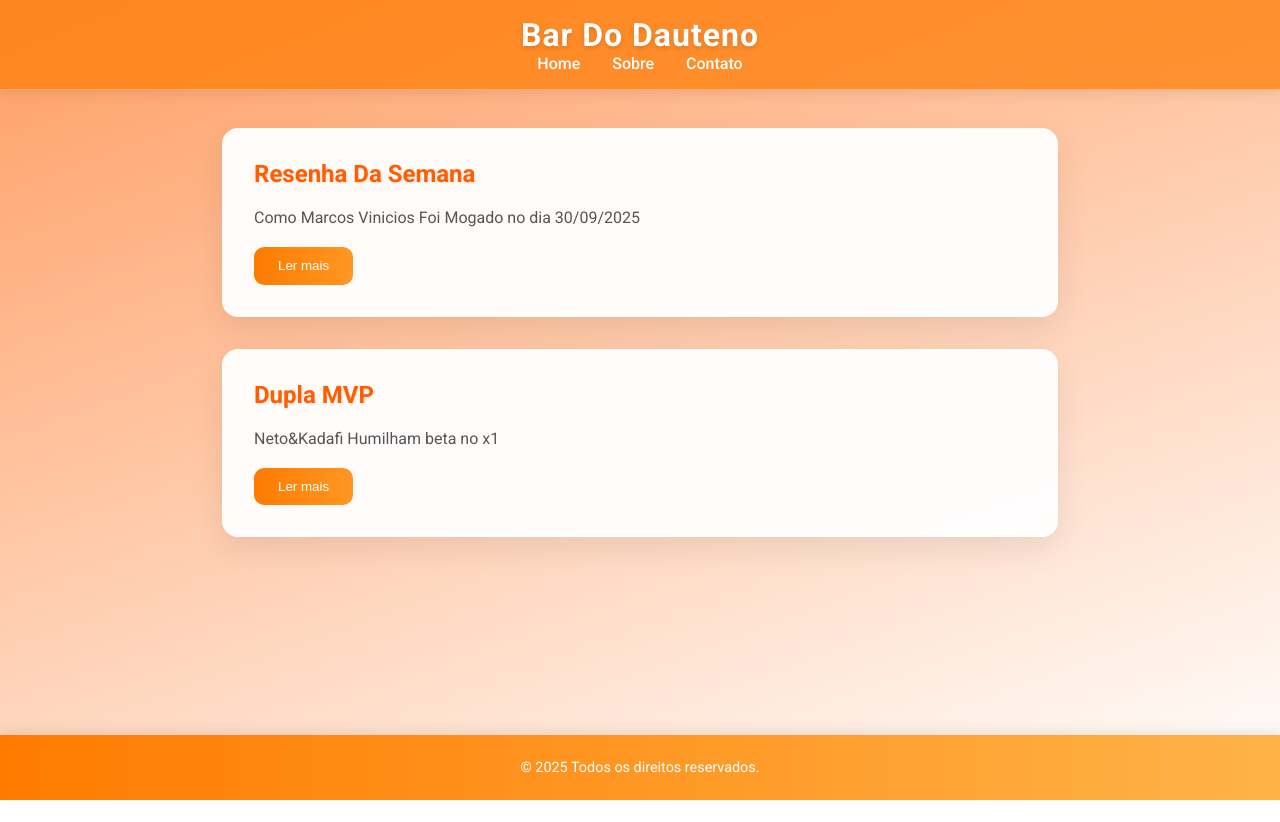
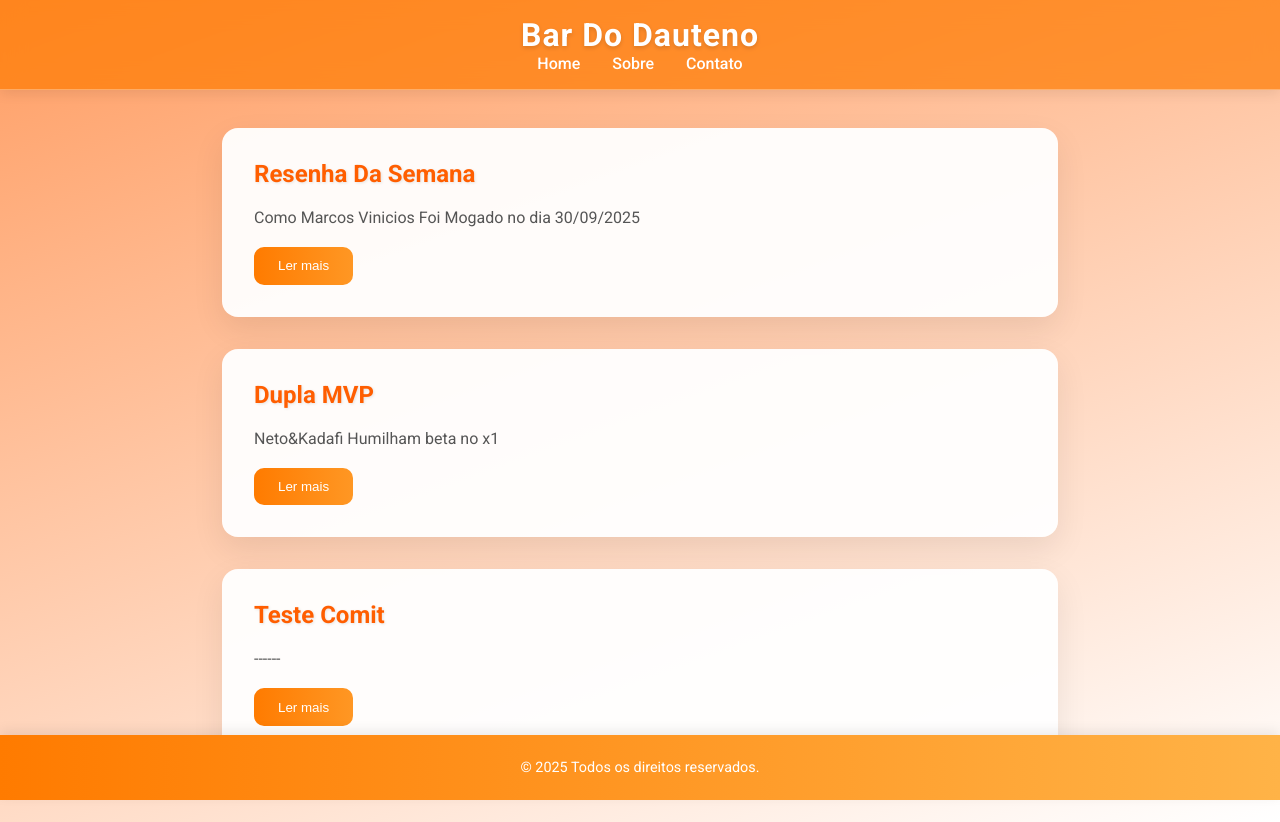
Before and after one commit to BarDoDauteno/bardodauteno, a React (Vite) app: page / in a window 1280 px wide. Before the commit the page ends 800 px from the top, so only its background shows below. Built offline with nearby package versions, Linux system fonts and the light colour scheme.

Commit message:
teste de comit

```diff
--- a/src/components/PostList.tsx
+++ b/src/components/PostList.tsx
@@ -4,6 +4,7 @@ import PostCard from "./PostCard";
 const posts = [
     { title: "Resenha Da Semana", excerpt: "Como Marcos Vinicios Foi Mogado no dia 30/09/2025" },
     { title: "Dupla MVP", excerpt: "Neto&Kadafi Humilham beta no x1" },
+    { title: "Teste Comit", excerpt: "------" },
 ];
 
 const PostList: React.FC = () => (
```
